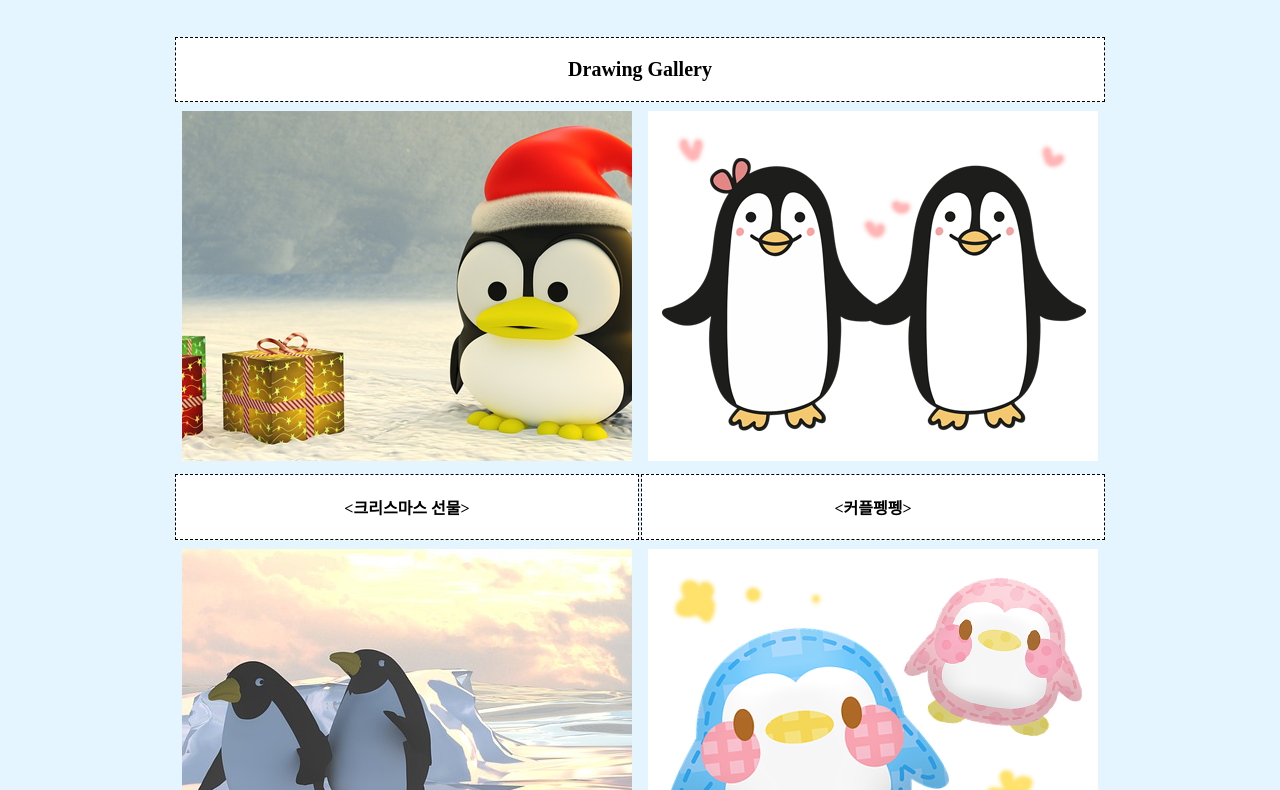
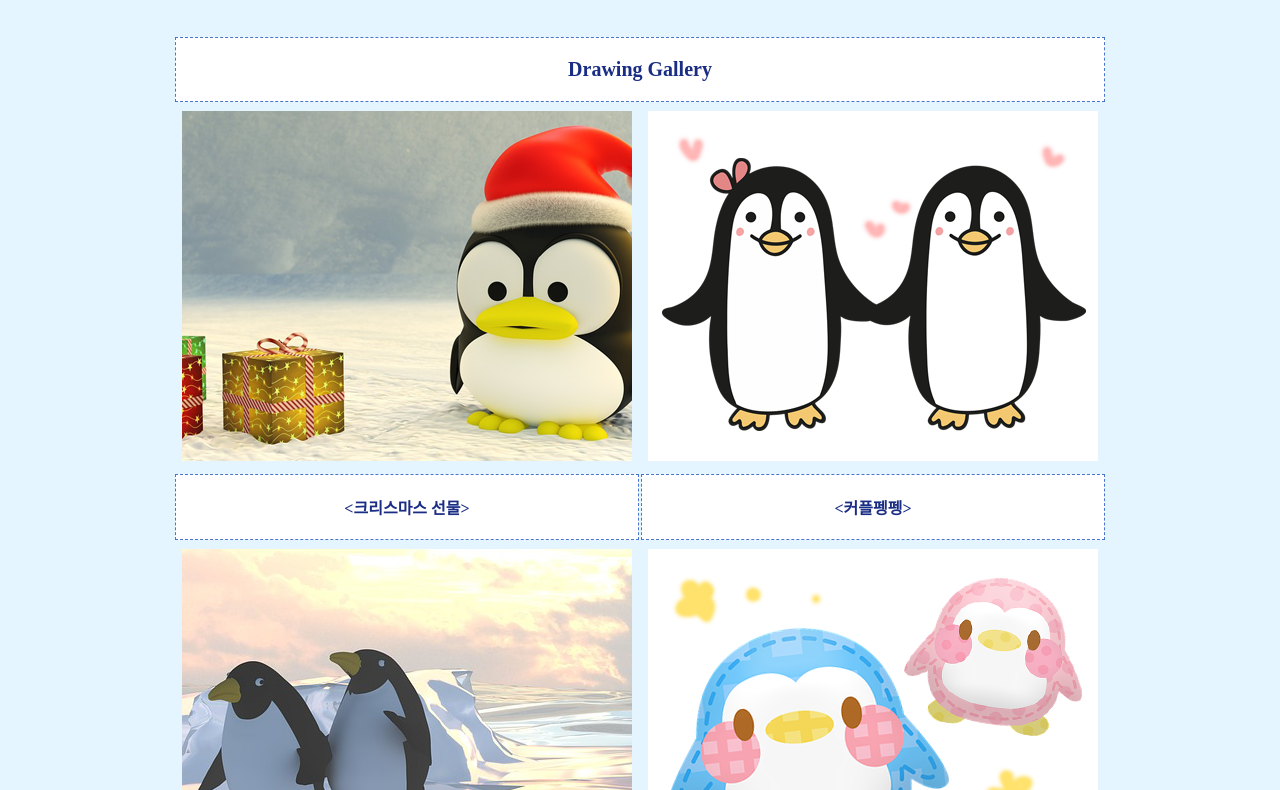
Before and after one commit to Cheongamja/Cheongamja.github.io, a plain HTML site: page page5.html in a window 1280 px wide. Shown: the part 544-1334 px from the top of the page. Drawn offline with Linux system fonts and the light colour scheme.

Commit message:
Update page5.html

```diff
--- a/page5.html
+++ b/page5.html
@@ -69,9 +69,10 @@
 			float: center;
 		}
 		th{
-			border: dashed 1px;
+			border: dashed 1px #4876CC;
 			background-color: white;
 			padding: 20px;
+			color: #1A2D84;
 		}
 		td{
 			padding: 7px;
```
